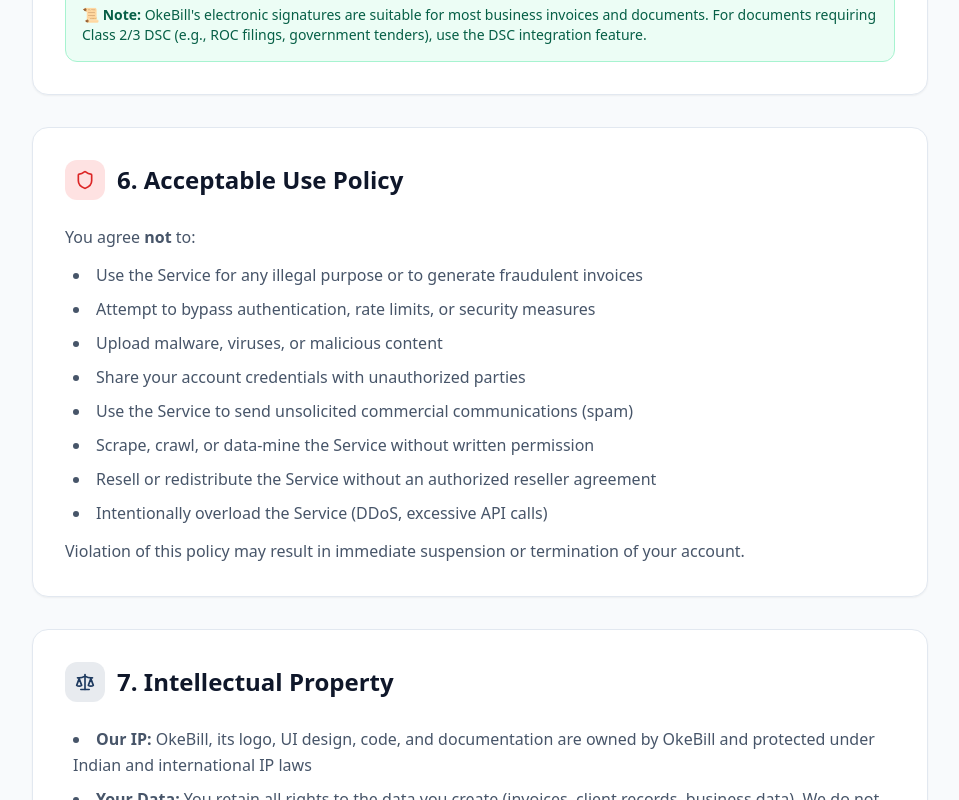
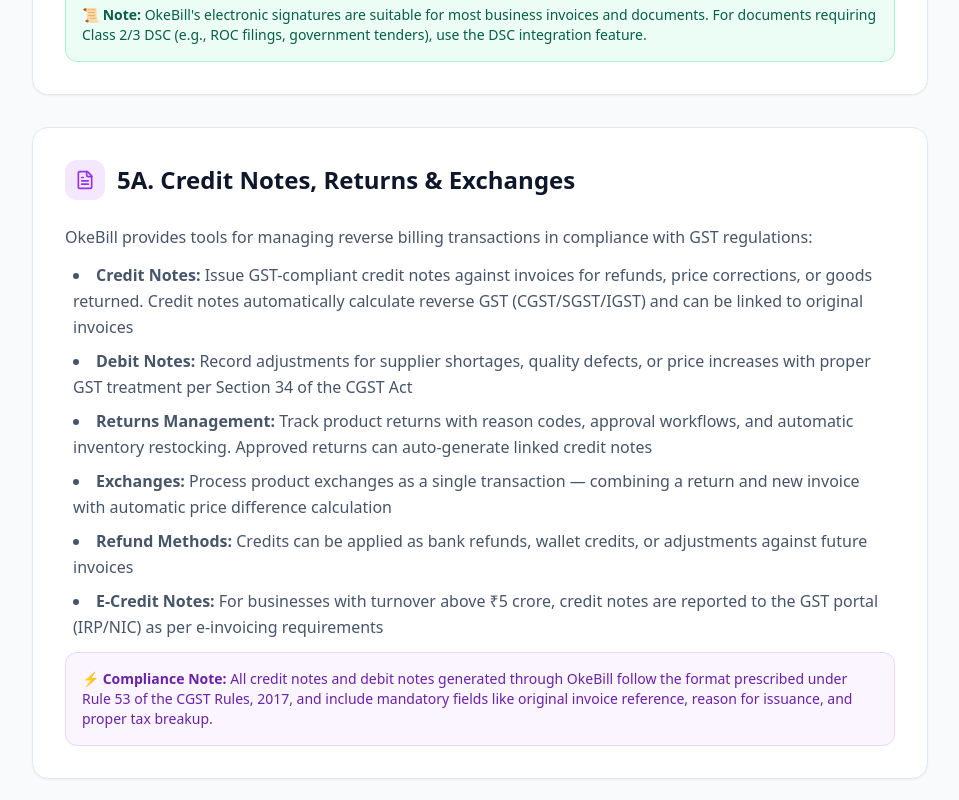
Before and after one commit to SmritaPandey/okebill, a React (Vite) app: page /terms in a window 1280 px wide. Shown: the part 2980-3780 px from the top of the page, without its empty margins (160-1119 px from the left). Built offline with nearby package versions, Linux system fonts and the light colour scheme; no server answers.

Commit message:
docs: update Terms & Privacy policies with returns/credit notes sections

```diff
--- a/src/pages/PrivacyPolicyPage.tsx
+++ b/src/pages/PrivacyPolicyPage.tsx
@@ -115,7 +115,7 @@
                 <ul className="list-disc list-inside space-y-2 ml-2">
                   <li><strong>Account Information:</strong> Name, email address, phone number, company name, GSTIN, PAN</li>
                   <li><strong>Financial Information:</strong> Bank account details (account number, IFSC, branch), UPI ID</li>
-                  <li><strong>Business Data:</strong> Client details, invoices, products, proposals, contracts, payment records</li>
+                  <li><strong>Business Data:</strong> Client details, invoices, products, proposals, contracts, payment records, credit notes, debit notes, return requests, and exchange transactions</li>
                   <li><strong>Digital Signatures:</strong> Drawn, typed, or uploaded signatures for invoice authentication</li>
                   <li><strong>Communication:</strong> Support requests, feedback, and correspondence</li>
                 </ul>
--- a/src/pages/TermsOfServicePage.tsx
+++ b/src/pages/TermsOfServicePage.tsx
@@ -217,6 +217,32 @@
               </div>
             </div>
 
+            {/* Credit Notes, Returns & Exchanges */}
+            <div id="returns" className="bg-white rounded-2xl border border-slate-200 shadow-sm p-8">
+              <div className="flex items-center gap-3 mb-6">
+                <div className="w-10 h-10 rounded-xl bg-purple-100 flex items-center justify-center">
+                  <FileText className="w-5 h-5 text-purple-600" />
+                </div>
+                <h2 className="text-2xl font-bold text-slate-900">5A. Credit Notes, Returns & Exchanges</h2>
+              </div>
+              <div className="space-y-3 text-slate-600 leading-relaxed">
+                <p>OkeBill provides tools for managing reverse billing transactions in compliance with GST regulations:</p>
+                <ul className="list-disc list-inside space-y-2 ml-2">
+                  <li><strong>Credit Notes:</strong> Issue GST-compliant credit notes against invoices for refunds, price corrections, or goods returned. Credit notes automatically calculate reverse GST (CGST/SGST/IGST) and can be linked to original invoices</li>
+                  <li><strong>Debit Notes:</strong> Record adjustments for supplier shortages, quality defects, or price increases with proper GST treatment per Section 34 of the CGST Act</li>
+                  <li><strong>Returns Management:</strong> Track product returns with reason codes, approval workflows, and automatic inventory restocking. Approved returns can auto-generate linked credit notes</li>
+                  <li><strong>Exchanges:</strong> Process product exchanges as a single transaction — combining a return and new invoice with automatic price difference calculation</li>
+                  <li><strong>Refund Methods:</strong> Credits can be applied as bank refunds, wallet credits, or adjustments against future invoices</li>
+                  <li><strong>E-Credit Notes:</strong> For businesses with turnover above ₹5 crore, credit notes are reported to the GST portal (IRP/NIC) as per e-invoicing requirements</li>
+                </ul>
+                <div className="bg-purple-50 border border-purple-200 rounded-xl p-4 mt-4">
+                  <p className="text-purple-800 text-sm">
+                    <strong>⚡ Compliance Note:</strong> All credit notes and debit notes generated through OkeBill follow the format prescribed under Rule 53 of the CGST Rules, 2017, and include mandatory fields like original invoice reference, reason for issuance, and proper tax breakup.
+                  </p>
+                </div>
+              </div>
+            </div>
+
             {/* Acceptable Use */}
             <div id="acceptable-use" className="bg-white rounded-2xl border border-slate-200 shadow-sm p-8">
               <div className="flex items-center gap-3 mb-6">
```
